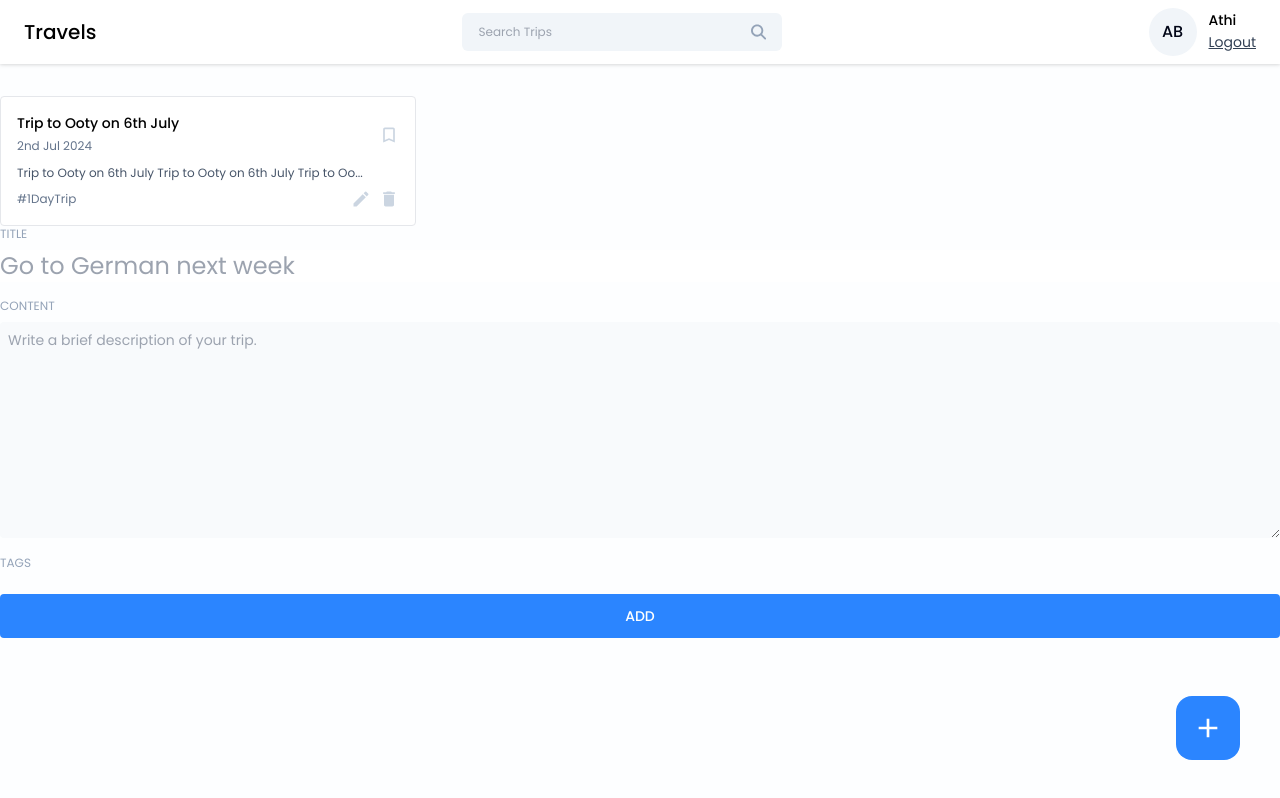
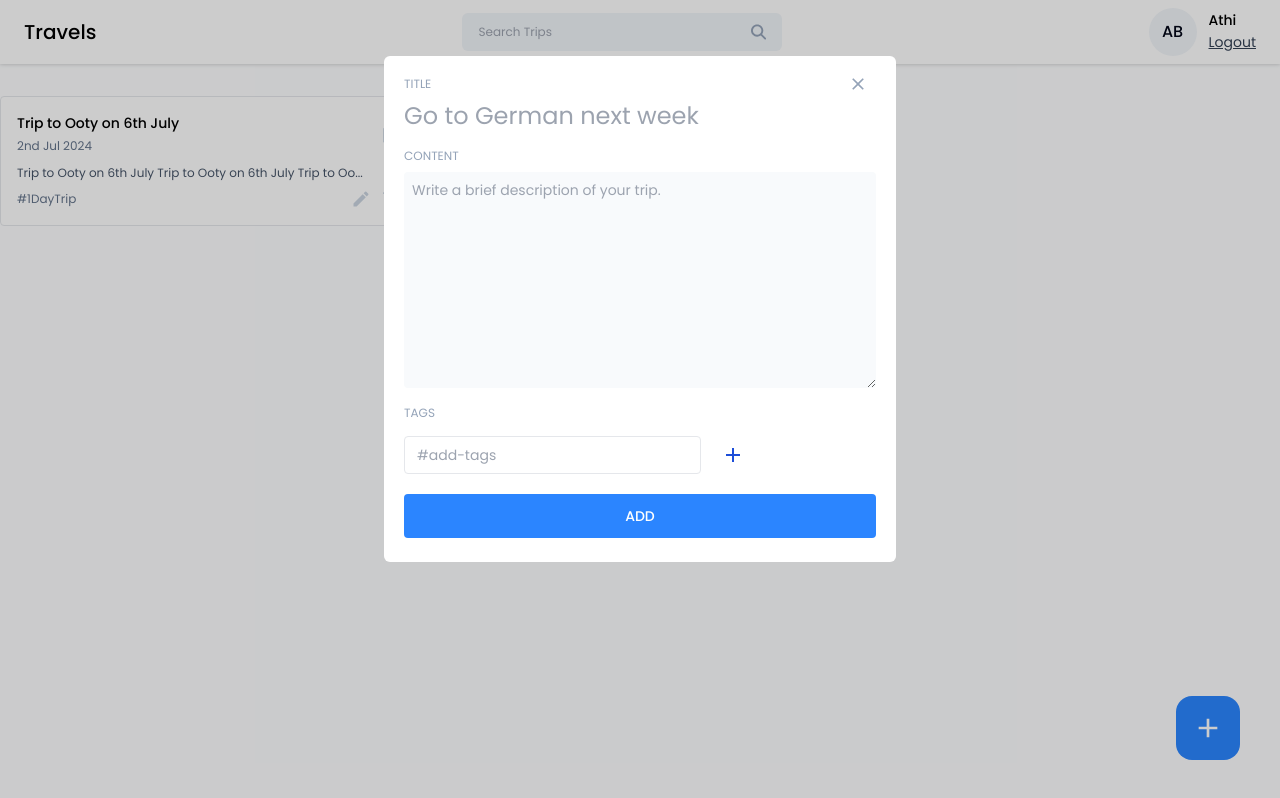
Before and after one commit to Ath1thyan/notes-frontend, a React (Vite) app: page /dashboard in a window 1280 px wide. Both pictures are taken after a click on the button 1208 px from the left and 728 px from the top of the page. Built offline with nearby package versions, Linux system fonts and the light colour scheme.

Commit message:
Basic UI structure completed

```diff
--- /dev/null
+++ b/src/components/input/TagInput.jsx
@@ -0,0 +1,56 @@
+import React, { useState } from 'react';
+import { MdAdd, MdClose } from "react-icons/md"
+
+const TagInput = ({ tags, setTags }) => {
+
+    const [inputValue, setInputValue] = useState("");
+
+    const handleInputChange = (e) => {
+        setInputValue(e.target.value);
+    };
+
+    const addNewTag = () => {
+        if (inputValue.trim() !== ""){
+        setTags([...tags, inputValue.trim()]);
+        setInputValue("");
+        }
+    }
+
+    const handleKeyDown = (e) => {
+        if (e.key === 'Enter') {
+            addNewTag();
+        }
+    }
+
+    const handleRemoveTag = (tagToRemove) => {
+        setTags(tags.filter((tag) => tag !== tagToRemove));
+    }
+
+    return (
+        <div>
+            {tags?.length > 0 && (
+                <div className='flex items-center gap-2 flex-wrap mt-2'>{tags.map((tag, index) => (
+                    <span key={index} className='flex items-center gap-2 text-sm text-slate-900 bg-slate-100 px-3 py-1 rounded'>
+                        # {tag}
+                        <button onClick={() => {handleRemoveTag(tag)}}>
+                            <MdClose />
+                        </button>
+                    </span>
+                    ))}
+                </div>
+            )}
+
+            <div className='flex items-center gap-4 mt-3'>
+
+                <input type="text" value={inputValue} className='text-sm bg-transparent border px-3 py-2 rounded outline-none' placeholder='#add-tags' onChange={handleInputChange} onKeyDown={handleKeyDown} />
+
+                <button className='w-8 h-8 flex items-center justify-center rounded border-blue-700 hover:bg-blue-700' onClick={() => {addNewTag()}}>
+                    <MdAdd className='text-2xl text-blue-700 hover:text-white' />
+                </button>
+
+            </div>
+        </div>
+    )
+}
+
+export default TagInput;
--- a/src/pages/home/AddEditTrips.jsx
+++ b/src/pages/home/AddEditTrips.jsx
@@ -1,23 +1,72 @@
-import React from 'react'
+import React, { useState } from 'react'
+import TagInput from '../../components/input/TagInput';
+import { MdClose } from "react-icons/md"
 
-const AddEditTrips = () => {
+const AddEditTrips = ({ tripData, type, onClose }) => {
+
+    const [tags, setTags] = useState([]);
+    // const [startDate, setStartDate] = useState(new Date());
+    // const [endDate, setEndDate] = useState(new Date());
+    // const [location, setLocation] = useState("");
+    const [content, setContent] = useState("");
+    const [title, setTitle] = useState("");
+
+    const [error, setError] = useState(null);
+
+
+// Add Trip
+    const addNewTrip = async () => {}
+
+// Edit Trip
+    const editTrip = async () => {}
+
+
+    const handleAddTrip = () => {
+        if (!title ) {
+            setError("Please enter the title");
+            return;
+        }
+
+        if (!content ) {
+            setError("Please enter the content");
+            return;
+        }
+
+        setError("");
+
+        if (type === 'edit') {
+            editTrip()
+        }
+        else {
+            addNewTrip()
+        }
+    }
+
   return (
-    <div>
+    <div className='relative'>
+
+        <button className='w-10 h-10 rounded-full items-center justify-center absolute -top-3 -right-3 hover:bg-slate-50' onClick={onClose}>
+            <MdClose className="text-xl text-slate-400" />
+        </button>
+
         <div className='flex flex-col gap-2'>
             <label className='input-label'>TITLE</label>
-            <input type='text' className='text-2xl text-slate-950 outline-none' placeholder='Go to German next week' />
+            <input type='text' className='text-2xl text-slate-950 outline-none' placeholder='Go to German next week' value={title} onChange={({ target }) => setTitle(target.value)} />
         </div>
 
         <div className='flex flex-col gap-2 mt-4'>
             <label className='input-label'>CONTENT</label>
-            <textarea type='text' className='text-sm text-slate-950 outline-none bg-slate-50 p-2 rounded' placeholder='Write a brief description of your trip.' rows={10} />
+            <textarea type='text' className='text-sm text-slate-950 outline-none bg-slate-50 p-2 rounded' placeholder='Write a brief description of your trip.' rows={10} value={content} onChange={({ target }) => setContent(target.value)} />
         </div>
 
         <div className='mt-3'>
             <label className='input-label'>TAGS</label>
+            <TagInput tags={tags} setTags={setTags} />
         </div>
 
-        <button className='btn-primary font-medium mt-5 p-3' onClick={() => {}}>ADD</button>
+        {error && <p className='text-red-500 text-xs pt-4'>{error}</p>}
+
+        <button className='btn-primary font-medium mt-5 p-3' onClick={handleAddTrip}>ADD</button>
     </div>
   )
 }
--- a/src/pages/home/Home.jsx
+++ b/src/pages/home/Home.jsx
@@ -1,10 +1,18 @@
-import React from 'react'
+import React, { useState } from 'react'
 import Navbar from '../../components/navbar/Navbar';
 import TripCard from '../../components/cards/TripCard';
 import { MdAdd } from "react-icons/md";
 import AddEditTrips from './AddEditTrips';
+import Modal from "react-modal"
 
 const Home = () => {
+
+    const [OpenAddEditModal, setOpenAddEditModal] = useState({
+        isShown: false,
+        data: null,
+        type: "add",
+    });
+
     return (
         <div>
             <Navbar />
@@ -17,18 +25,43 @@
                         content="Trip to Ooty on 6th July Trip to Ooty on 6th July Trip to Ooty on 6th July"
                         tags="#1DayTrip"
                         isBookMarked={false}
-            onEdit={() => {}}
-            onDelete={() => {}}
-            onBookMarkedTrip={() => {}}
+                        onEdit={() => { }}
+                        onDelete={() => { }}
+                        onBookMarkedTrip={() => { }}
                     />
                 </div>
             </div>
 
-      <button className='w-16 h-16 flex items-center justify-center rounded-2xl bg-primary hover:bg-blue-600 absolute right-10 bottom-10' onClick={() => {}}>
+            <button className='w-16 h-16 flex items-center justify-center rounded-2xl bg-primary hover:bg-blue-600 absolute right-10 bottom-10' onClick={() => {
+                setOpenAddEditModal({
+                    isShown: true,
+                    data: null,
+                    type: "add",
+                });
+            }}>
                 <MdAdd className="text-[32px] text-white" />
             </button>
 
-      <AddEditTrips />
+            <Modal
+                isOpen={OpenAddEditModal.isShown}
+                onRequestClose={() => {}}
+                style={{
+                    overlay: {
+                        backgroundColor: 'rgba(0, 0, 0, 0.2)',
+                    },
+                }}
+                contentLabel=""
+                className="w-[40%] max-h-3/4 bg-white rounded-md mx-auto mt-14 p-5 overflow-scroll"
+            >
+                <AddEditTrips type={OpenAddEditModal.type} tripData={OpenAddEditModal.data} onClose={() => {
+                    setOpenAddEditModal({
+                        isShown: false,
+                        data: null,
+                        type: "add",
+                    });
+                }} />
+            </Modal>
+
         </div>
     )
 }
```
Lines whose indentation alone changed are shown as unchanged.
